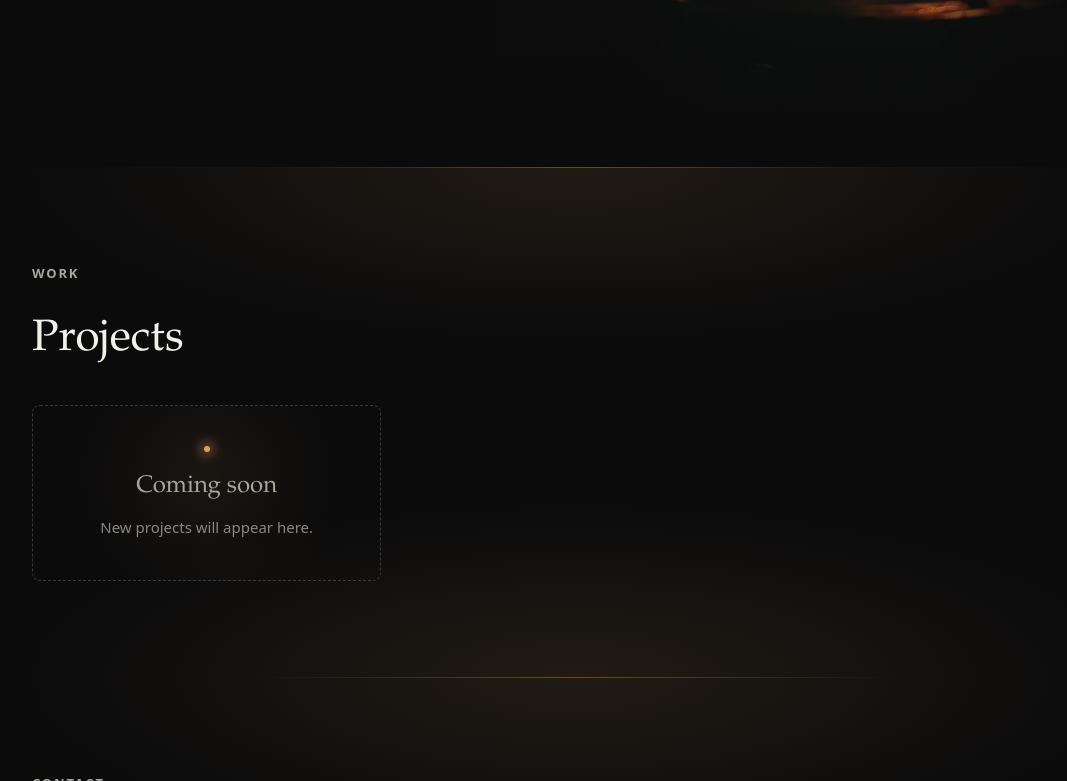
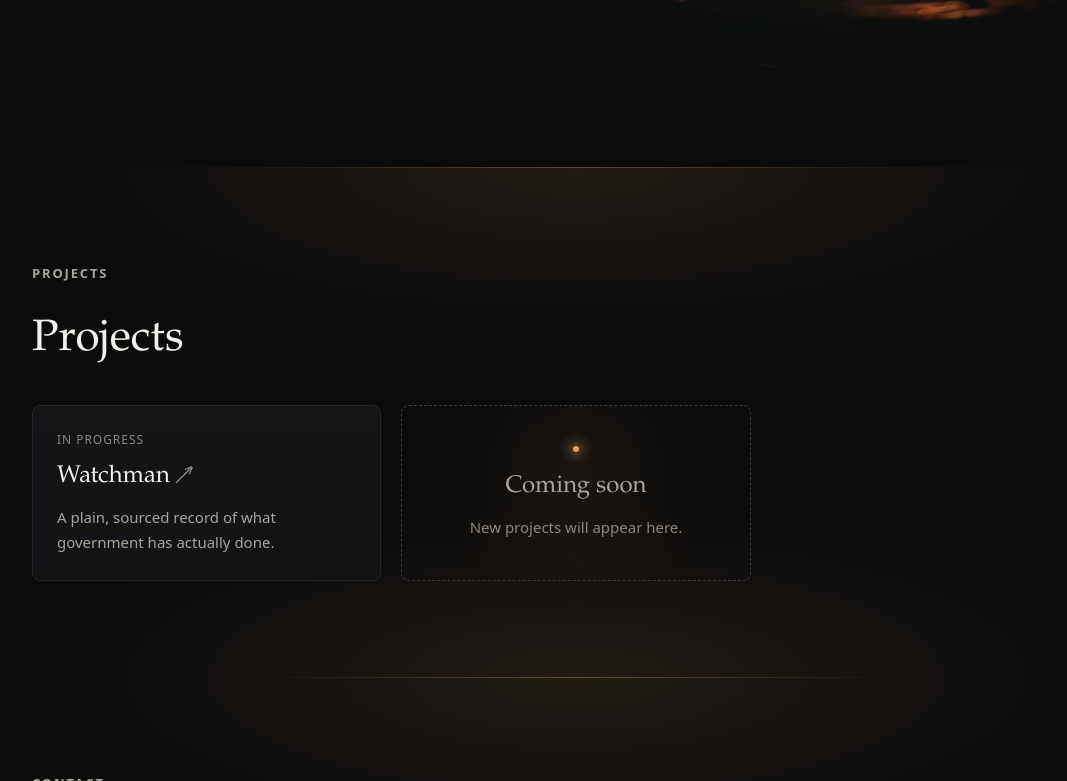
Before and after one commit to Jackson-Wheeler/jackson-wheeler.github.io, an Astro site: page / in a window 1280 px wide. Shown: the part 634-1415 px from the top of the page, without its empty margins (64-1131 px from the left). Built offline with nearby package versions, Linux system fonts and the light colour scheme; Astro itself is replaced by a stand-in of ours.

Commit message:
Projects: rename section, add Watchman card first

```diff
--- a/src/components/Projects.astro
+++ b/src/components/Projects.astro
@@ -4,7 +4,7 @@ import ProjectCard from './ProjectCard.astro';
 ---
 <section id="projects" class="glow" aria-labelledby="projects-title">
   <div class="container">
-    <p class="section-label">Work</p>
+    <p class="section-label">Projects</p>
     <h2 class="section-title" id="projects-title">Projects</h2>
     <ul class="grid">
       {projects.map((p) => <ProjectCard project={p} />)}
--- a/src/data/projects.ts
+++ b/src/data/projects.ts
@@ -13,6 +13,14 @@ export interface Project {
 }
 
 export const projects: Project[] = [
+  {
+    title: 'Watchman',
+    // TODO: draft description, pending Jackson's approval.
+    description: 'A plain, sourced record of what government has actually done.',
+    url: '/watchman/',
+    tags: [],
+    status: 'in-progress',
+  },
   // {
   //   title: 'Example',
   //   description: 'One or two sentences about what it does.',
```
